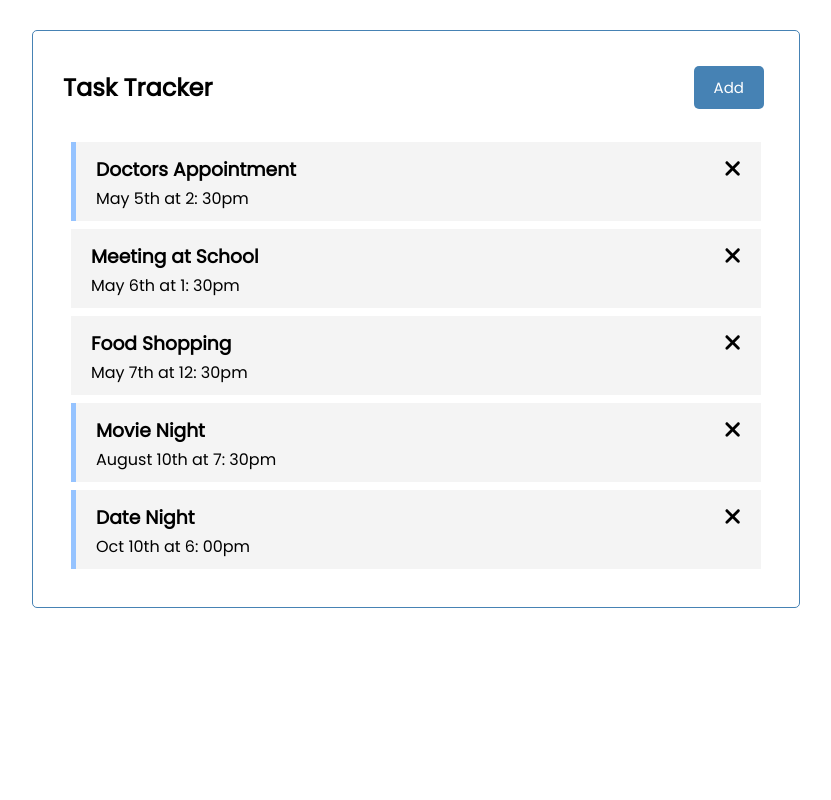
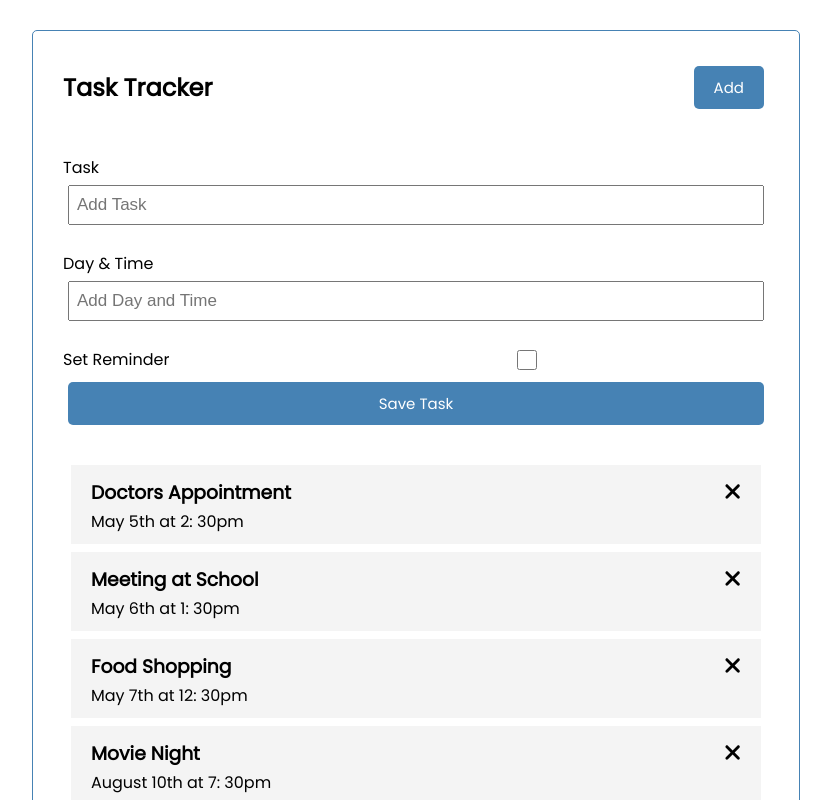
Before and after one commit to avacadok/angular, an Angular app: page / in a window 1280 px wide. Shown: the top 800 px of the page, without its empty margins (224-1055 px from the left). Built offline with nearby package versions, Linux system fonts and the light colour scheme; data requests are answered from the project's data file.

Commit message:
add new task and display new task on app

```diff
--- a/db.json
+++ b/db.json
@@ -4,7 +4,7 @@
       "id": 1,
       "text": "Doctors Appointment",
       "day": "May 5th at 2: 30pm",
-      "reminder": true
+      "reminder": false
     },
     {
       "id": 2,
@@ -22,13 +22,19 @@
       "id": 4,
       "text": "Movie Night",
       "day": "August 10th at 7: 30pm",
-      "reminder": true
+      "reminder": false
     },
     {
       "id": 5,
       "text": "Date Night",
       "day": "Oct 10th at 6: 00pm",
       "reminder": true
+    },
+    {
+      "text": "Rick and Morty",
+      "day": "Oct 18th at 10:00pm",
+      "reminder": true,
+      "id": 6
     }
   ]
 }
--- /dev/null
+++ b/src/app/components/add-task/add-task.component.css
@@ -0,0 +1,4 @@
+.add-form {
+  margin-bottom: 40px;
+  margin-right: 10px;
+}
--- /dev/null
+++ b/src/app/components/add-task/add-task.component.html
@@ -0,0 +1,29 @@
+<form class="add-form" (ngSubmit)="onSubmit()">
+  <div class="add-task-form">
+    <label for="text">Task</label>
+    <input type="text"
+    name="text"
+    [(ngModel)]="text"
+    id="text"
+    placeholder="Add Task">
+  </div>
+
+  <div class="add-task-form">
+    <label for="day">Day & Time</label>
+    <input type="text"
+    name="day"
+    [(ngModel)]="day"
+    id="day"
+    placeholder="Add Day and Time">
+  </div>
+
+  <div class="add-task-form-check">
+    <label for="reminder">Set Reminder</label>
+    <input type="checkbox"
+    name="reminder"
+    [(ngModel)]="reminder"
+    id="reminder">
+  </div>
+
+  <input type="submit" value="Save Task" class="btn btn-block">
+</form>
--- /dev/null
+++ b/src/app/components/add-task/add-task.component.ts
@@ -0,0 +1,37 @@
+import { Component, OnInit, Output, EventEmitter } from '@angular/core';
+import { Task } from 'src/app/Task';
+
+@Component({
+  selector: 'app-add-task',
+  templateUrl: './add-task.component.html',
+  styleUrls: ['./add-task.component.css']
+})
+export class AddTaskComponent implements OnInit {
+  @Output() onAddTask: EventEmitter<Task> = new EventEmitter();
+  text: string;
+  day: string;
+  reminder: boolean = false;
+
+  constructor() { }
+
+  ngOnInit(): void {
+  }
+
+  onSubmit() {
+    if (!this.text) {
+      return alert('Please add a task.')
+    }
+    const newTask = {
+      text: this.text,
+      day: this.day,
+      reminder: this.reminder
+    }
+    //emit event
+    this.onAddTask.emit(newTask)
+
+    this.text = '';
+    this.day = '';
+    this.reminder = false;
+  }
+
+}
--- a/src/app/components/tasks/tasks.component.html
+++ b/src/app/components/tasks/tasks.component.html
@@ -1,5 +1,8 @@
 <!-- loop over and show all the tasks -->
 <!-- pass props with [task]="task" -->
+<app-add-task
+(onAddTask)="addTask($event)"
+></app-add-task>
 <app-task-item
   *ngFor="let task of tasks"
   [task]="task"
--- a/src/app/components/tasks/tasks.component.ts
+++ b/src/app/components/tasks/tasks.component.ts
@@ -32,4 +32,10 @@ export class TasksComponent implements OnInit {
     .subscribe()
   }
 
+  addTask(task: Task) {
+    this.taskService
+    .addTask(task)
+    .subscribe(task => this.tasks.push(task))
+  }
+
 }
--- a/src/app/services/task.service.ts
+++ b/src/app/services/task.service.ts
@@ -30,5 +30,9 @@ export class TaskService {
     return this.http.put<Task>(taskId, task, httpOptions)
   }
 
+  addTask(task: Task): Observable<Task> {
+    return this.http.post<Task>(this.apiUrl, task, httpOptions)
+  }
+
 
 }
--- a/src/styles.css
+++ b/src/styles.css
@@ -21,9 +21,10 @@ body {
   padding: 30px;
   border-radius: 5px;
 }
+
 .btn {
   display: inline-block;
-  background: #000;
+  background: steelblue;
   color: #fff;
   border: none;
   padding: 10px 20px;
@@ -34,9 +35,11 @@ body {
   font-size: 15px;
   font-family: inherit;
 }
+
 .btn:focus {
   outline: none;
 }
+
 .btn:active {
   transform: scale(0.98);
 }
@@ -44,17 +47,18 @@ body {
 .btn-block {
   display: block;
   width: 100%;
+  margin-top: 10px;
 }
 
-.form-control {
-  margin: 20px 0;
+.add-task-form {
+  margin: 21px 0;
 }
 
-.form-control label {
+.add-task-form label {
   display: block;
 }
 
-.form-control input {
+.add-task-form input {
   width: 100%;
   height: 40px;
   margin: 5px;
@@ -62,17 +66,17 @@ body {
   font-size: 17px;
 }
 
-.form-control-check {
+.add-task-form-check {
   display: flex;
   align-items: center;
-  justify-content: space-between;
+  justify-content: flex-start;
 }
 
-.form-control-check label {
+.add-task-form-check label {
   flex: 1;
 }
 
-.form-control-check input {
+.add-task-form-check input {
   flex: 2;
   height: 20px;
 }
```
Also changed, not shown: src/app/app.module.ts (+8 -3 lines), 1 other file (tests, documents, lock files or other folders).
